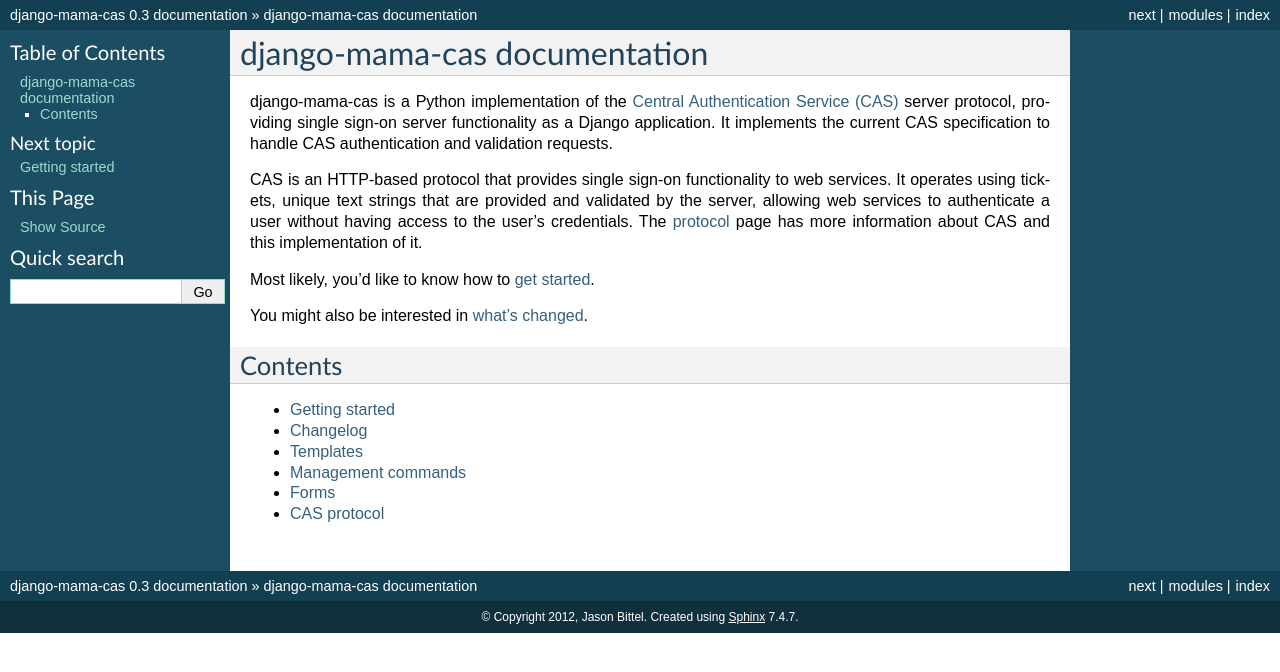
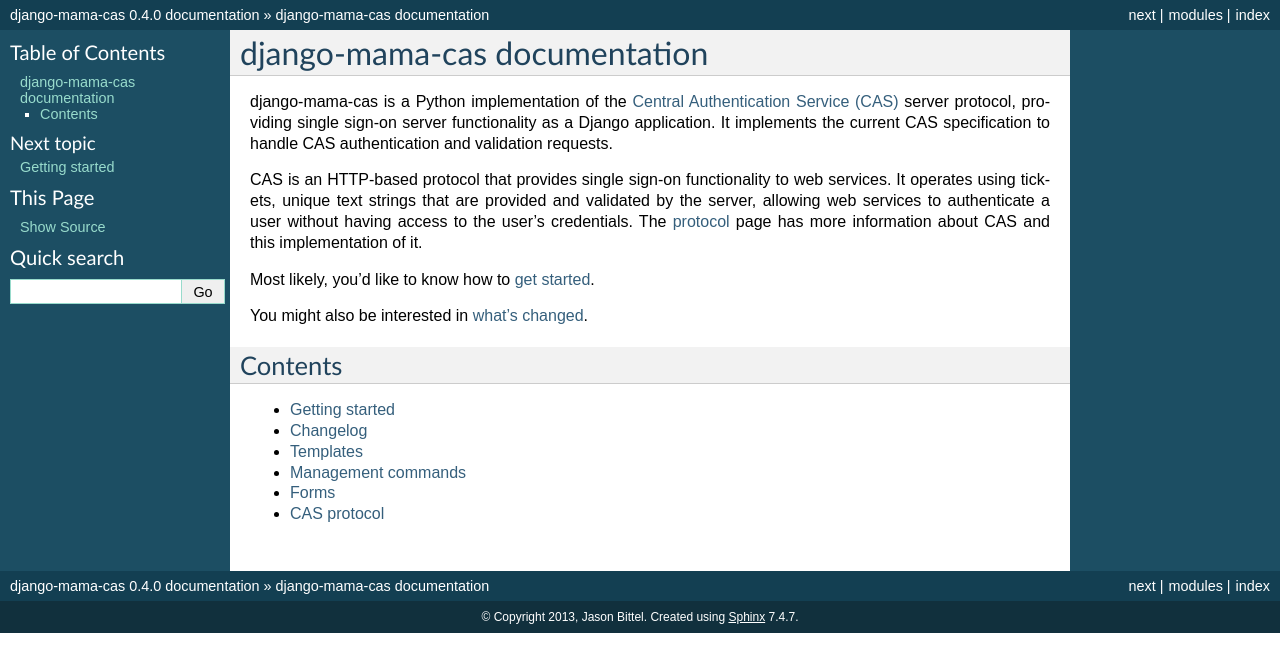
Before and after one commit to jbittel/django-mama-cas, a Sphinx documentation site: the page built from docs/index.rst, in a window 1280 px wide. Shown: the top 672 px of the page. Built offline with Sphinx 7.4.7, drawn with Linux system fonts in a browser that asks for light colours.

Commit message:
Increment version number

```diff
--- a/docs/conf.py
+++ b/docs/conf.py
@@ -41,16 +41,16 @@
 
 # General information about the project.
 project = u'django-mama-cas'
-copyright = u'2012, Jason Bittel'
+copyright = u'2013, Jason Bittel'
 
 # The version info for the project you're documenting, acts as replacement for
 # |version| and |release|, also used in various other places throughout the
 # built documents.
 #
 # The short X.Y version.
-version = '0.3'
+version = '0.4.0'
 # The full version, including alpha/beta/rc tags.
-release = '0.3'
+release = '0.4.0'
 
 # The language for content autogenerated by Sphinx. Refer to documentation
 # for a list of supported languages.
--- a/mama_cas/__init__.py
+++ b/mama_cas/__init__.py
@@ -1,2 +1,2 @@
-__version_info__ = (0, 3, 0)
+__version_info__ = (0, 4, 0)
 __version__ = '.'.join([str(v) for v in __version_info__])
```
